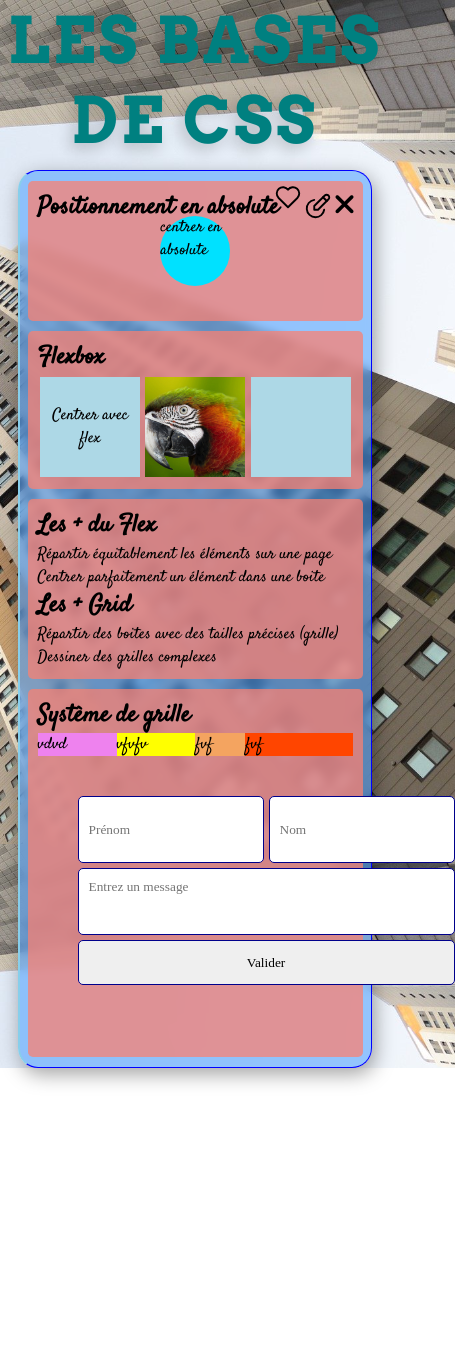
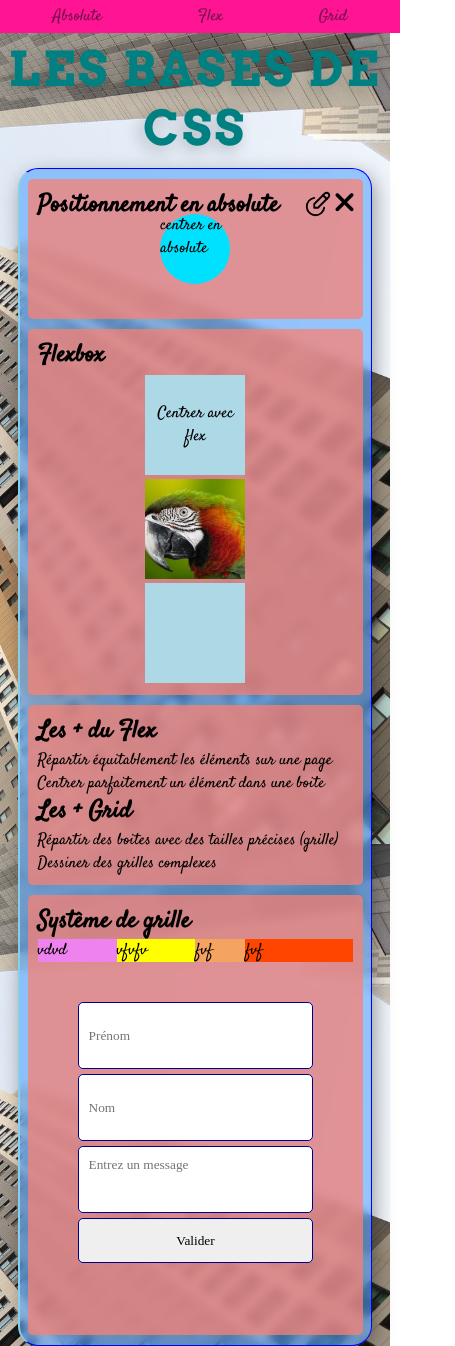
Before and after one commit to JustFS/cours-css, a plain HTML site: page cours-css/index.html in a window 390 px wide. Shown: the whole page, 455 px wide, since content can reach past the window. Before the commit the page ends 1068 px from the top, so only its background shows below. Drawn offline with Linux system fonts and the light colour scheme.

Commit message:
responsive

```diff
--- a/cours-css/index.html
+++ b/cours-css/index.html
@@ -12,11 +12,19 @@
 
 <body>
   <header>
+    <nav>
+      <ul>
+        <li><a href="#absolute">Absolute</a></li>
+        <li><a href="#flex">Flex</a></li>
+        <li><a href="#grid">Grid</a></li>
+      </ul>
+    </nav>
     <h1>Les bases de CSS</h1>
   </header>
 
   <main>
-    <div class="box absolute">
+
+    <div id="absolute" class="box absolute">
       <h2>Positionnement en absolute</h2>
       <span id="circle">centrer en absolute</span>
       <i id="cross" class="fas fa-times"></i>
@@ -25,7 +33,8 @@
         <img src="./icons/heart-icon.svg" alt="">
       </span>
     </div>
-    <div class="box flex">
+
+    <div id="flex" class="box flex">
       <h2>Flexbox</h2>
       <ul>
         <li>Centrer avec flex</li>
@@ -45,7 +54,8 @@
         <li>Dessiner des grilles complexes</li>
       </ul>
     </div>
-    <div class="grid box">
+
+    <div id="grid" class="grid box">
       <h2>Système de grille</h2>
       <ul>
         <li>vdvd</li>
--- a/cours-css/style.css
+++ b/cours-css/style.css
@@ -13,6 +13,9 @@
 * {
   margin: 0;
   padding: 0;
+}
+html {
+  scroll-behavior: smooth;
 }
 li {
   /* Retire les bullet points des li */
@@ -32,9 +35,29 @@ body {
   font-family: "font-principal", serif;
   min-height: 100vh;
 }
+nav {
+  position: fixed;
+  width: 100%;
+  background: deeppink;
+  z-index: 10;
+  padding: 5px;
+}
+nav ul {
+  display: flex;
+  justify-content: space-around;
+}
+nav a {
+  text-decoration: none;
+  color: rgba(7, 14, 22, 0.561);
+}
+/* Changer le style d'un lien sur lequel on a déjà cliqué */
+nav a:visited {
+  color: white;
+}
 
 /* Les paramètres utiles pour un texte */
 h1 {
+  padding-top: 40px;
   font-family: "Arvo", serif;
   font-size: 4rem;
   color: teal;
@@ -171,3 +194,37 @@ input[type="submit"]:hover {
   color: white;
   letter-spacing: 2px;
 }
+
+/* **************** RESPONSIVE *************** */
+
+/* La règle s'applique lorsque la largeur est inférieure à 740px */
+@media (max-width: 740px) {
+  h1 {
+    font-size: 3rem;
+  }
+}
+
+@media (max-width: 595px) {
+  #heart {
+    display: none;
+  }
+  .flex ul {
+    flex-direction: column;
+  }
+  form {
+    grid-template-columns: 1fr;
+    grid-template-rows: repeat(4, 1fr);
+    grid-template-areas:
+      "input1"
+      "input2"
+      "textarea"
+      "btn";
+  }
+}
+
+@media (max-width: 350px) {
+  input,
+  textarea {
+    width: 90%;
+  }
+}
```
